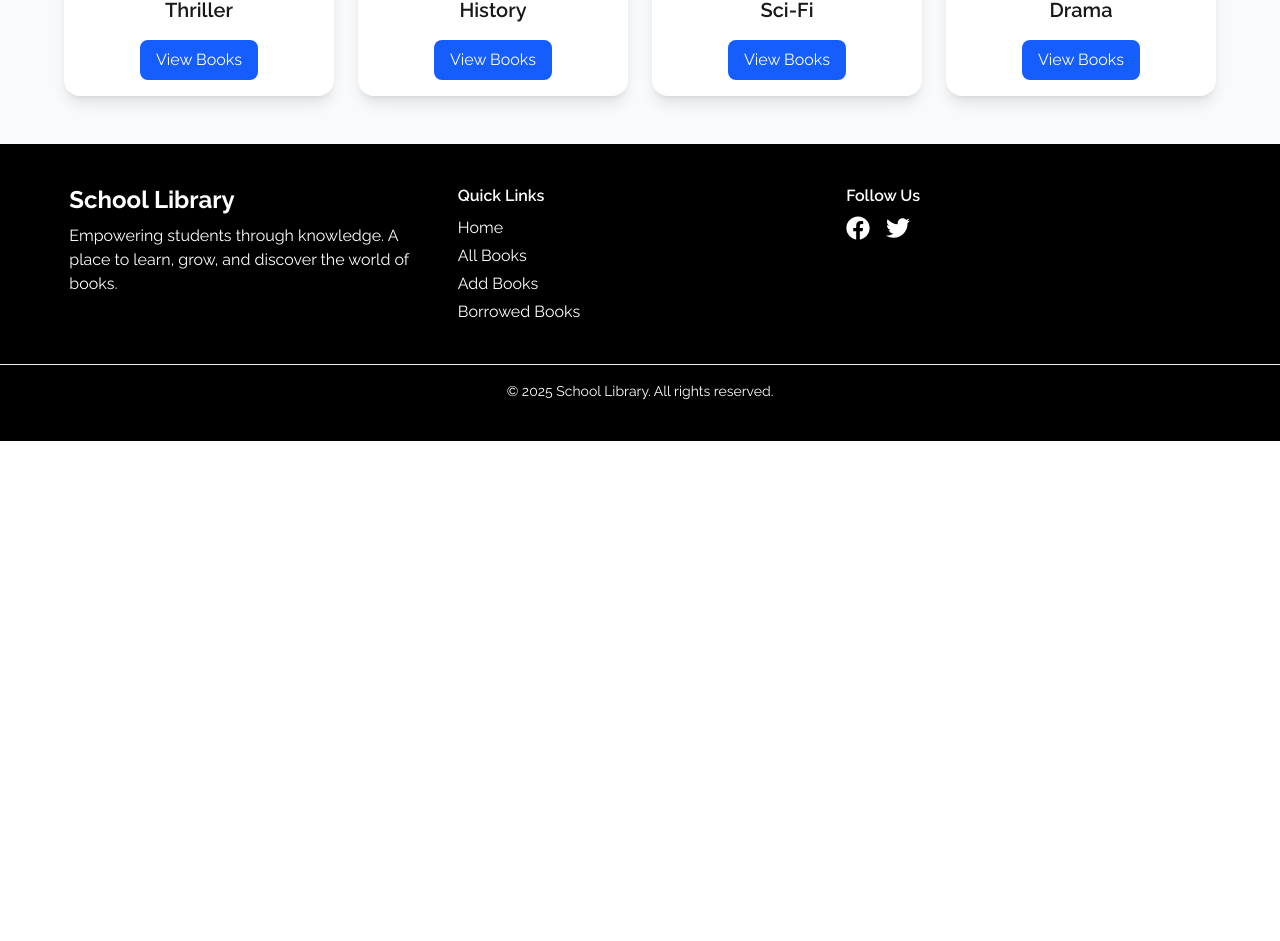
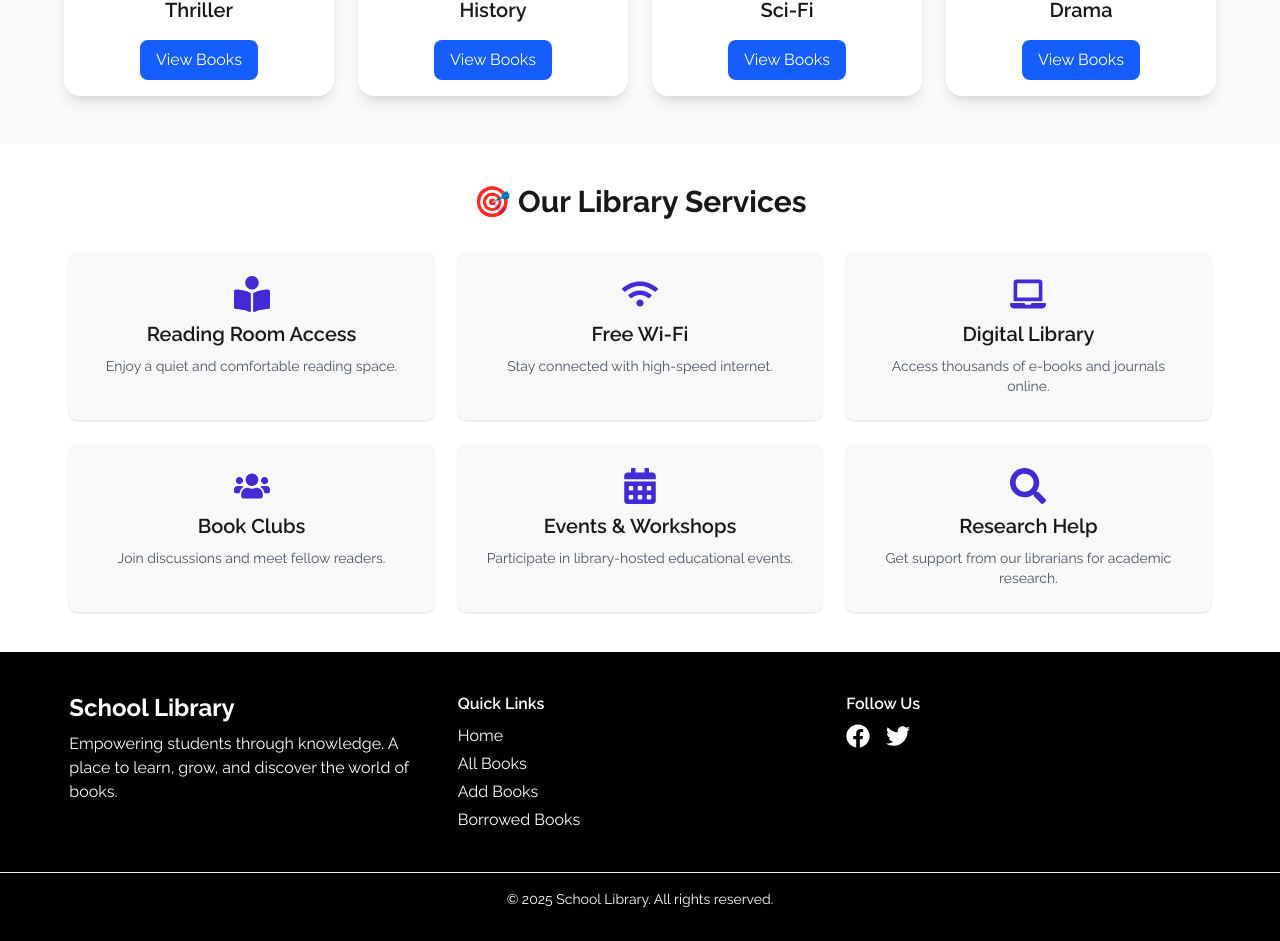
Before and after one commit to prothush/schoollibrary, a React (Vite) app: page / in a window 1280 px wide. Shown: the part 1033-1974 px from the top of the page. Before the commit the page ends 1474 px from the top, so only its background shows below. Built offline with nearby package versions, Linux system fonts and the light colour scheme; no server answers.

Commit message:
Successfully added library services section in homepage

```diff
--- a/src/Components/BookDetails.jsx
+++ b/src/Components/BookDetails.jsx
@@ -8,6 +8,8 @@ import { Helmet } from 'react-helmet';
 const BookDetails = () => {
     const book = useLoaderData()
     const { user, successMsg, errorMsg } = use(AuthContext)
+    const today= new Date().toISOString().slice(0, 10)
+    console.log(today)
 
     const [isBorrowed, setIsBorrowed] = useState(false)
     const [quantity, setQuantity] = useState(book.quantity)
@@ -36,6 +38,7 @@ const BookDetails = () => {
             email,
             returnDate,
             bookId: book._id,
+            borrowDate: today
         }
         console.log(borrow)
         axios.post("http://localhost:3000/borrow", borrow)
--- /dev/null
+++ b/src/Components/LibraryServices.jsx
@@ -0,0 +1,50 @@
+import React from 'react';
+import { FaBookReader, FaCalendarAlt, FaLaptop, FaSearch, FaUsers, FaWifi } from 'react-icons/fa';
+
+const LibraryServices = () => {
+
+    return (
+        <div>
+            <div className="py-10 bg-base-100 w-11/12 mx-auto">
+                <div className="mx-auto px-4 text-center">
+                    <h2 className="text-3xl font-bold mb-8">🎯 Our Library Services</h2>
+                    <div className="grid grid-cols-1 sm:grid-cols-2 md:grid-cols-3 gap-6">
+
+                        <div className="card bg-base-200 shadow-sm p-6">
+                            <div className="text-4xl text-primary mx-auto"><FaBookReader /></div>
+                            <h3 className="text-xl font-semibold my-2">Reading Room Access</h3>
+                            <p className="text-sm text-gray-600">Enjoy a quiet and comfortable reading space.</p>
+                        </div>
+                        <div className="card bg-base-200 shadow-sm p-6">
+                            <div className="text-4xl text-primary mx-auto"><FaWifi /></div>
+                            <h3 className="text-xl font-semibold my-2">Free Wi-Fi</h3>
+                            <p className="text-sm text-gray-600">Stay connected with high-speed internet.</p>
+                        </div>
+                        <div className="card bg-base-200 shadow-sm p-6">
+                            <div className="text-4xl text-primary mx-auto"><FaLaptop /></div>
+                            <h3 className="text-xl font-semibold my-2">Digital Library</h3>
+                            <p className="text-sm text-gray-600">Access thousands of e-books and journals online.</p>
+                        </div>
+                        <div className="card bg-base-200 shadow-sm p-6">
+                            <div className="text-4xl text-primary mx-auto"><FaUsers /></div>
+                            <h3 className="text-xl font-semibold my-2">Book Clubs</h3>
+                            <p className="text-sm text-gray-600">Join discussions and meet fellow readers.</p>
+                        </div>
+                        <div className="card bg-base-200 shadow-sm p-6">
+                            <div className="text-4xl text-primary mx-auto"><FaCalendarAlt /></div>
+                            <h3 className="text-xl font-semibold my-2">Events & Workshops</h3>
+                            <p className="text-sm text-gray-600">Participate in library-hosted educational events.</p>
+                        </div>
+                        <div className="card bg-base-200 shadow-sm p-6">
+                            <div className="text-4xl text-primary mx-auto"><FaSearch /></div>
+                            <h3 className="text-xl font-semibold my-2">Research Help</h3>
+                            <p className="text-sm text-gray-600">Get support from our librarians for academic research.</p>
+                        </div>
+                    </div>
+                </div>
+            </div>
+        </div>
+    );
+};
+
+export default LibraryServices;
--- a/src/Pages/BorrowedBooks.jsx
+++ b/src/Pages/BorrowedBooks.jsx
@@ -8,6 +8,7 @@ import { Helmet } from 'react-helmet';
 const BorrowedBooks = () => {
 
     const { user } = use(AuthContext)
+
 
 
     const [borrowedBooks, setborrowedBooks] = useState([])
--- a/src/Pages/Home.jsx
+++ b/src/Pages/Home.jsx
@@ -5,6 +5,7 @@ import Footer from '../Components/Footer';
 import Slider from '../Components/Slider';
 import Categories from '../Components/Categories';
 import { Helmet } from 'react-helmet';
+import LibraryServices from '../Components/LibraryServices';
 
 const Home = () => {
     return (
@@ -15,6 +16,7 @@ const Home = () => {
             </Helmet>
             <Slider></Slider>
             <Categories></Categories>
+            <LibraryServices></LibraryServices>
         </div>
     );
 };
```
